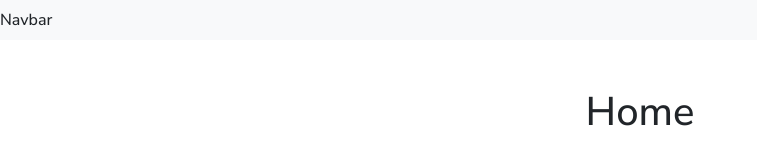
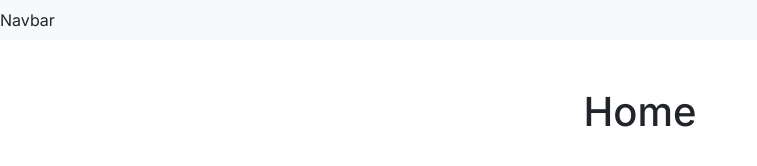
Before and after one commit to eulybin/waypoint-app, a React app: page / in a window 1280 px wide. Shown: the full height of the page, 0-757 px from the left. Built offline with nearby package versions, Linux system fonts and the light colour scheme.

Commit message:
changed global font to Inter

```diff
--- a/index.html
+++ b/index.html
@@ -5,7 +5,7 @@
     <link rel="preconnect" href="https://fonts.googleapis.com" />
     <link rel="preconnect" href="https://fonts.gstatic.com" crossorigin />
     <link
-      href="https://fonts.googleapis.com/css2?family=Nunito+Sans:ital,opsz,wght@0,6..12,200..1000;1,6..12,200..1000&display=swap"
+      href="https://fonts.googleapis.com/css2?family=Inter:ital,opsz,wght@0,14..32,100..900;1,14..32,100..900&display=swap"
       rel="stylesheet"
     />
     <link
--- a/src/front/index.css
+++ b/src/front/index.css
@@ -1,6 +1,6 @@
 body {
-  font-family: 'Nunito Sans', sans-serif;
-  font-weight: 500;
+  font-family: 'Inter', sans-serif;
+  font-weight: 400;
 }
 
 .text-orange {
```
